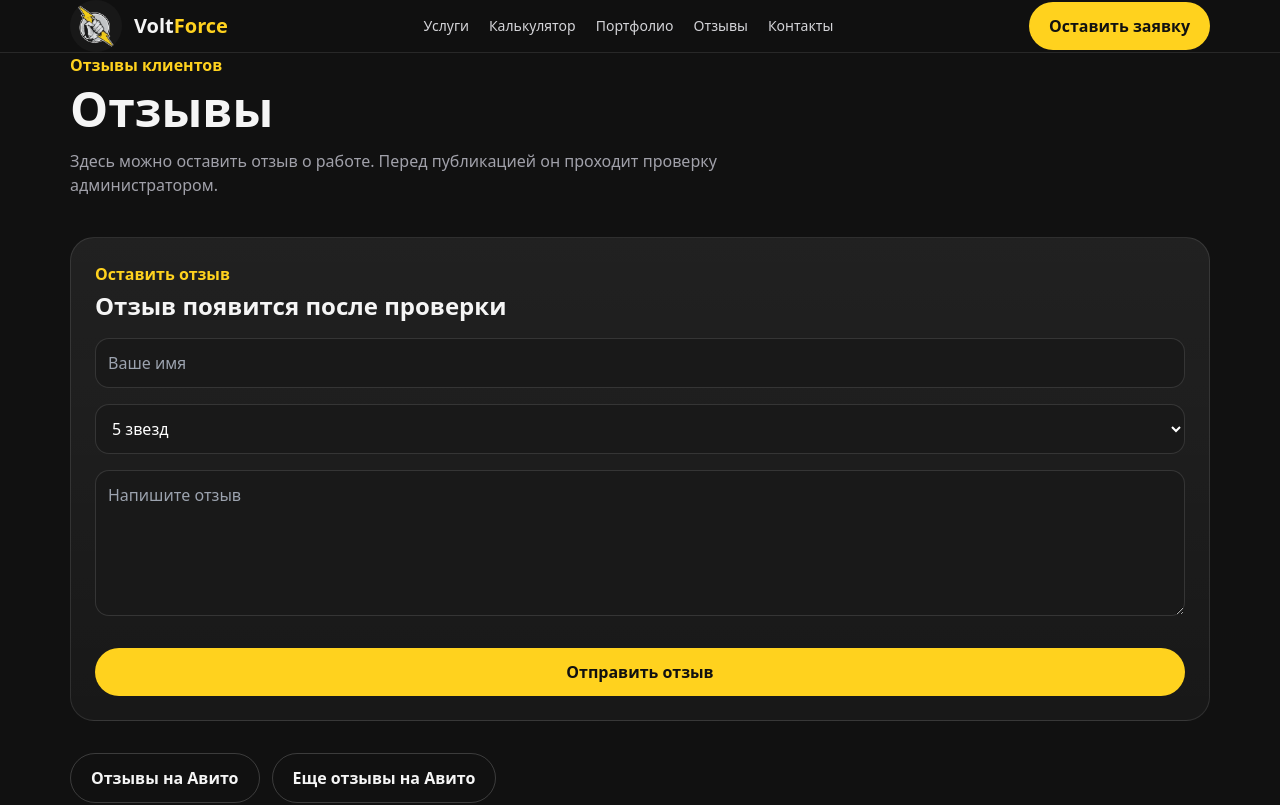
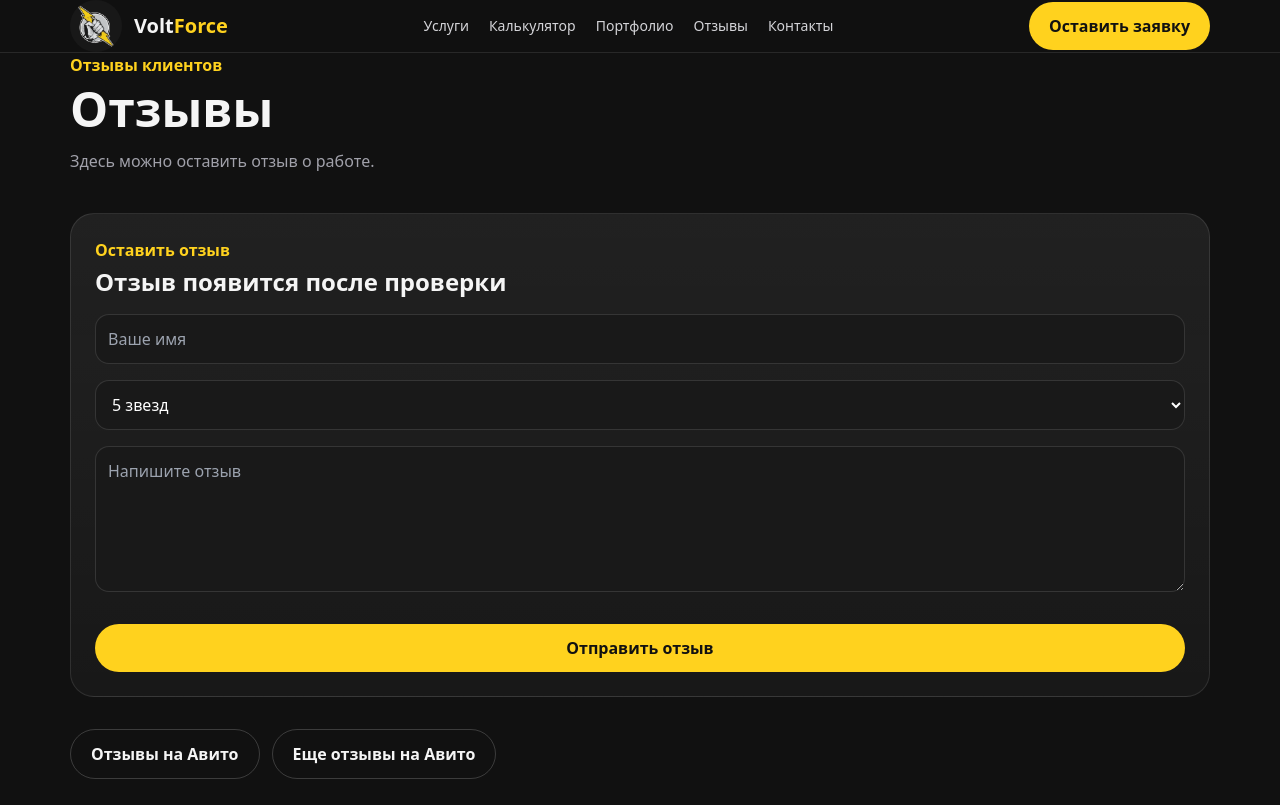
Before and after one commit to errxr3/electric-company-site-fixed, a Next.js app: page /reviews in a window 1280 px wide. Shown: the top 805 px of the page. Built offline with nearby package versions, Linux system fonts and the light colour scheme; no server answers; the database is empty.

Commit message:
Simplify reviews page intro

```diff
--- a/app/reviews/page.tsx
+++ b/app/reviews/page.tsx
@@ -35,9 +35,7 @@ export default async function Reviews() {
       <main className="container py-16">
         <p className="font-bold text-power">Отзывы клиентов</p>
         <h1 className="mt-2 text-5xl font-black">Отзывы</h1>
-        <p className="mt-4 max-w-2xl text-zinc-400">
-          Здесь можно оставить отзыв о работе. Перед публикацией он проходит проверку администратором.
-        </p>
+        <p className="mt-4 max-w-2xl text-zinc-400">Здесь можно оставить отзыв о работе.</p>
 
         <PublicReviewForm turnstileSiteKey={process.env.NEXT_PUBLIC_TURNSTILE_SITE_KEY} />
 
```
